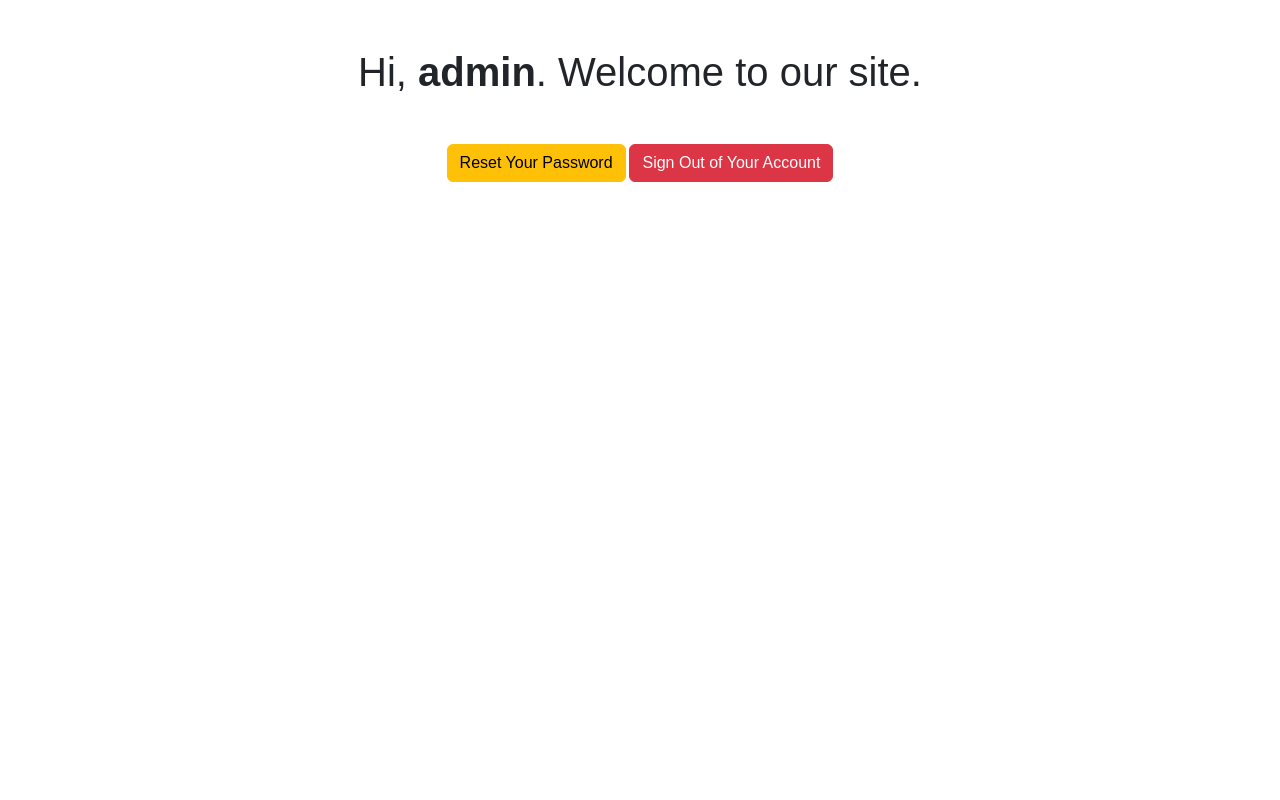
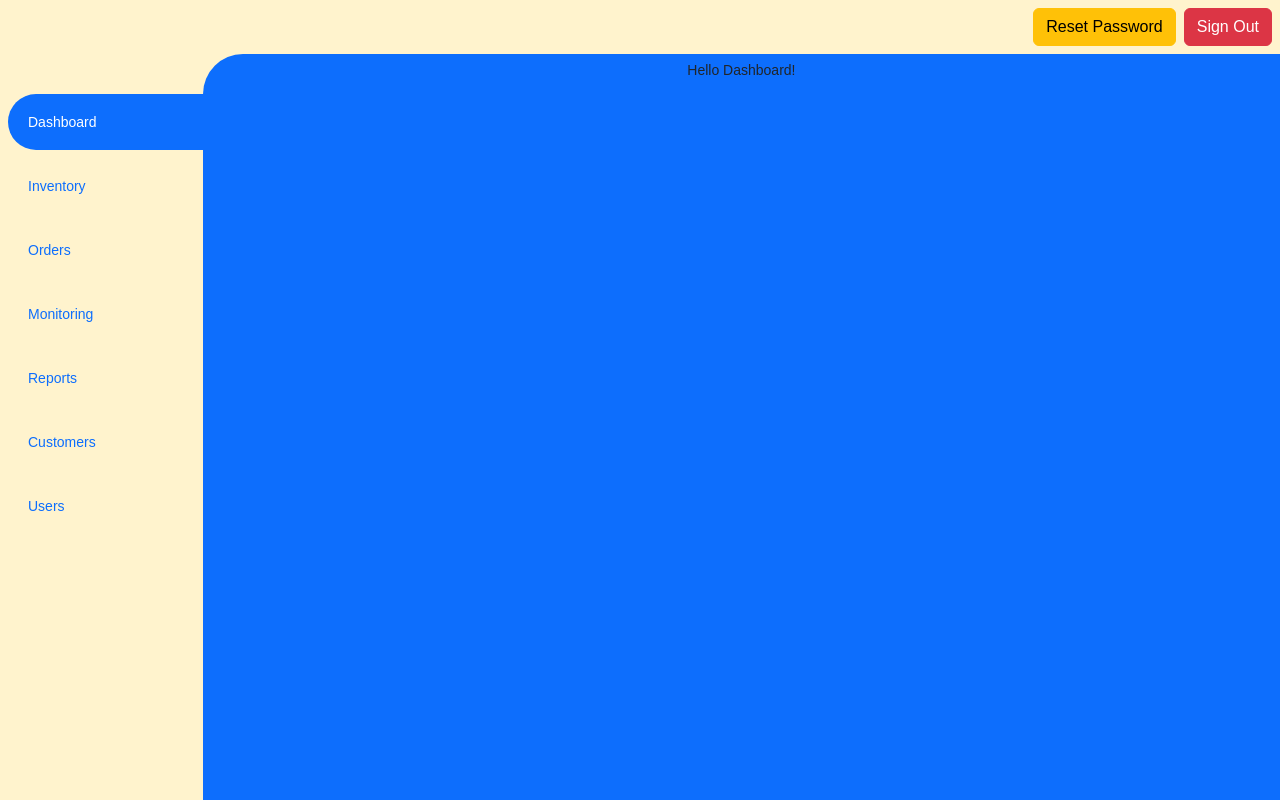
Before and after one commit to ahmedjamion/egg, a PHP site: page / in a window 1280 px wide. Run offline with PHP 8.4, Linux system fonts and the light colour scheme; a user stored in the database is signed in.

Commit message:
minor layout

```diff
--- a/index.php
+++ b/index.php
@@ -35,15 +35,56 @@ if (!isset($_SESSION["loggedin"]) || $_SESSION["loggedin"] !== true) {
             font: 14px sans-serif;
             text-align: center;
         }
+
+        .nav {
+            width: 240px;
+            padding-top: 40px;
+        }
+
+        .nav-link {
+            padding: 20px;
+            font-size: 14px;
+            border-radius: 40px 0 0 40px !important;
+        }
+
+        .tab-content {
+            width: 100%;
+            border-radius: 40px 0 0 0 !important;
+        }
     </style>
 </head>
 
 <body>
-    <h1 class="my-5">Hi, <b><?php echo htmlspecialchars($_SESSION["username"]); ?></b>. Welcome to our site.</h1>
-    <p>
-        <a href="reset-password.php" class="btn btn-warning">Reset Your Password</a>
-        <a href="logout.php" class="btn btn-danger ml-3">Sign Out of Your Account</a>
-    </p>
+    <div class="conatainer vh-100 d-flex flex-column bg-warning-subtle">
+        <div class="p-2 d-flex gap-2 justify-content-end">
+            <a href="reset-password.php" class="btn btn-warning">Reset Password</a>
+            <a href="logout.php" class="btn btn-danger ml-3">Sign Out</a>
+        </div>
+        <div class="d-flex align-items-start flex-grow-1">
+            <div class="nav flex-column nav-pills ps-2 gap-2" id="v-pills-tab" role="tablist" aria-orientation="vertical">
+                <button class="nav-link active text-start" id="v-pills-dashboard-tab" data-bs-toggle="pill" data-bs-target="#v-pills-dashboard" type="button" role="tab" aria-controls="v-pills-dashboard" aria-selected="true">Dashboard</button>
+                <button class="nav-link text-start" id="v-pills-inventory-tab" data-bs-toggle="pill" data-bs-target="#v-pills-inventory" type="button" role="tab" aria-controls="v-pills-inventory" aria-selected="false">Inventory</button>
+                <button class="nav-link text-start" id="v-pills-orders-tab" data-bs-toggle="pill" data-bs-target="#v-pills-orders" type="button" role="tab" aria-controls="v-pills-orders" aria-selected="false">Orders</button>
+                <button class="nav-link text-start" id="v-pills-monitoring-tab" data-bs-toggle="pill" data-bs-target="#v-pills-monitoring" type="button" role="tab" aria-controls="v-pills-monitoring" aria-selected="false">Monitoring</button>
+                <button class="nav-link text-start" id="v-pills-reports-tab" data-bs-toggle="pill" data-bs-target="#v-pills-reports" type="button" role="tab" aria-controls="v-pills-reports" aria-selected="false">Reports</button>
+                <button class="nav-link text-start" id="v-pills-customers-tab" data-bs-toggle="pill" data-bs-target="#v-pills-customers" type="button" role="tab" aria-controls="v-pills-customers" aria-selected="false">Customers</button>
+                <button class="nav-link text-start" id="v-pills-users-tab" data-bs-toggle="pill" data-bs-target="#v-pills-users" type="button" role="tab" aria-controls="v-pills-users" aria-selected="false">Users</button>
+            </div>
+            <div class="tab-content p-2 bg-primary h-100" id="v-pills-tabContent">
+                <div class="tab-pane fade show active" id="v-pills-dashboard" role="tabpanel" aria-labelledby="v-pills-dashboard-tab" tabindex="0">Hello Dashboard!</div>
+                <div class="tab-pane fade" id="v-pills-inventory" role="tabpanel" aria-labelledby="v-pills-inventory-tab" tabindex="0">Hello Inventory!</div>
+                <div class="tab-pane fade" id="v-pills-orders" role="tabpanel" aria-labelledby="v-pills-orders-tab" tabindex="0">Hello Orders!</div>
+                <div class="tab-pane fade" id="v-pills-monitoring" role="tabpanel" aria-labelledby="v-pills-monitoring-tab" tabindex="0">Hello Monitoring!</div>
+                <div class="tab-pane fade" id="v-pills-reports" role="tabpanel" aria-labelledby="v-pills-reports-tab" tabindex="0">Hello Reports</div>
+                <div class="tab-pane fade" id="v-pills-customers" role="tabpanel" aria-labelledby="v-pills-customers-tab" tabindex="0">Hello Customers!</div>
+                <div class="tab-pane fade" id="v-pills-users" role="tabpanel" aria-labelledby="v-pills-users-tab" tabindex="0">Hello Users</div>
+            </div>
+        </div>
+    </div>
+
+
+
+    <script src="./js/bootstrap.bundle.min.js"></script>
 </body>
 
 </html>
```
